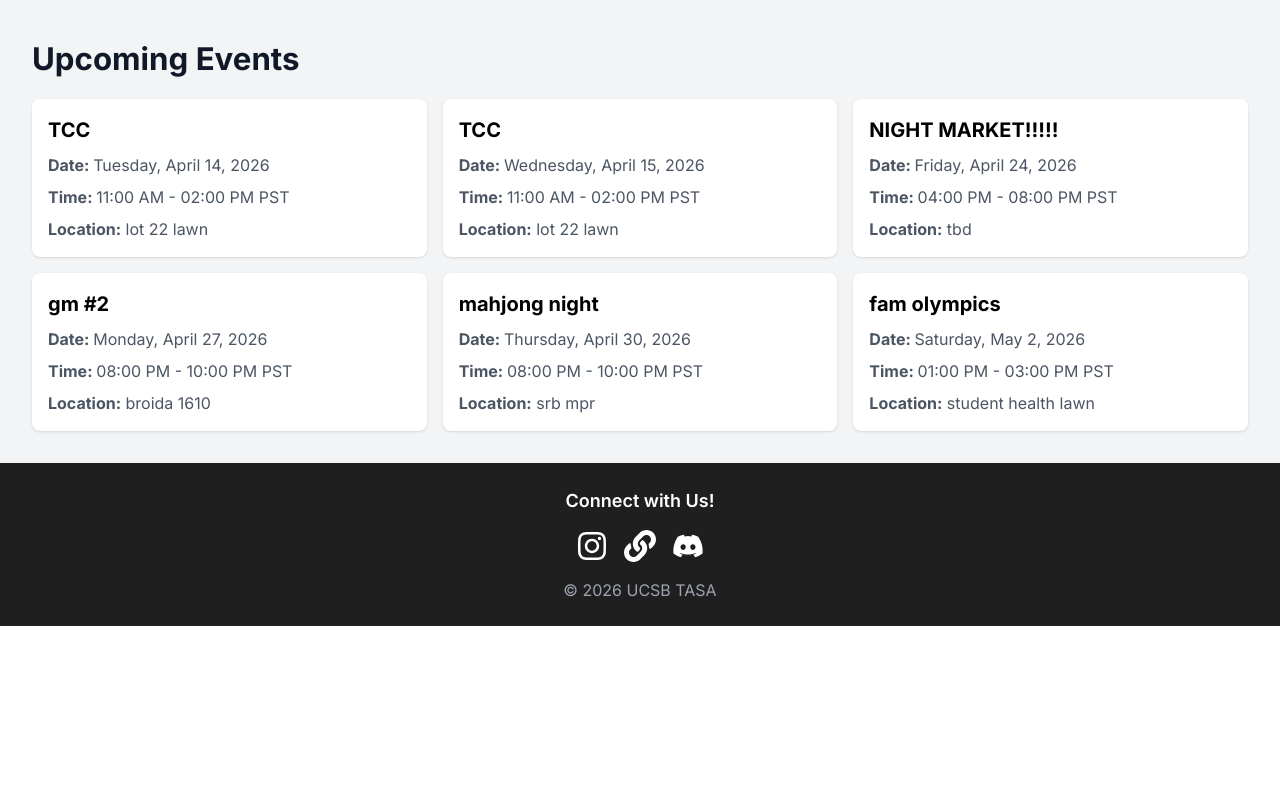
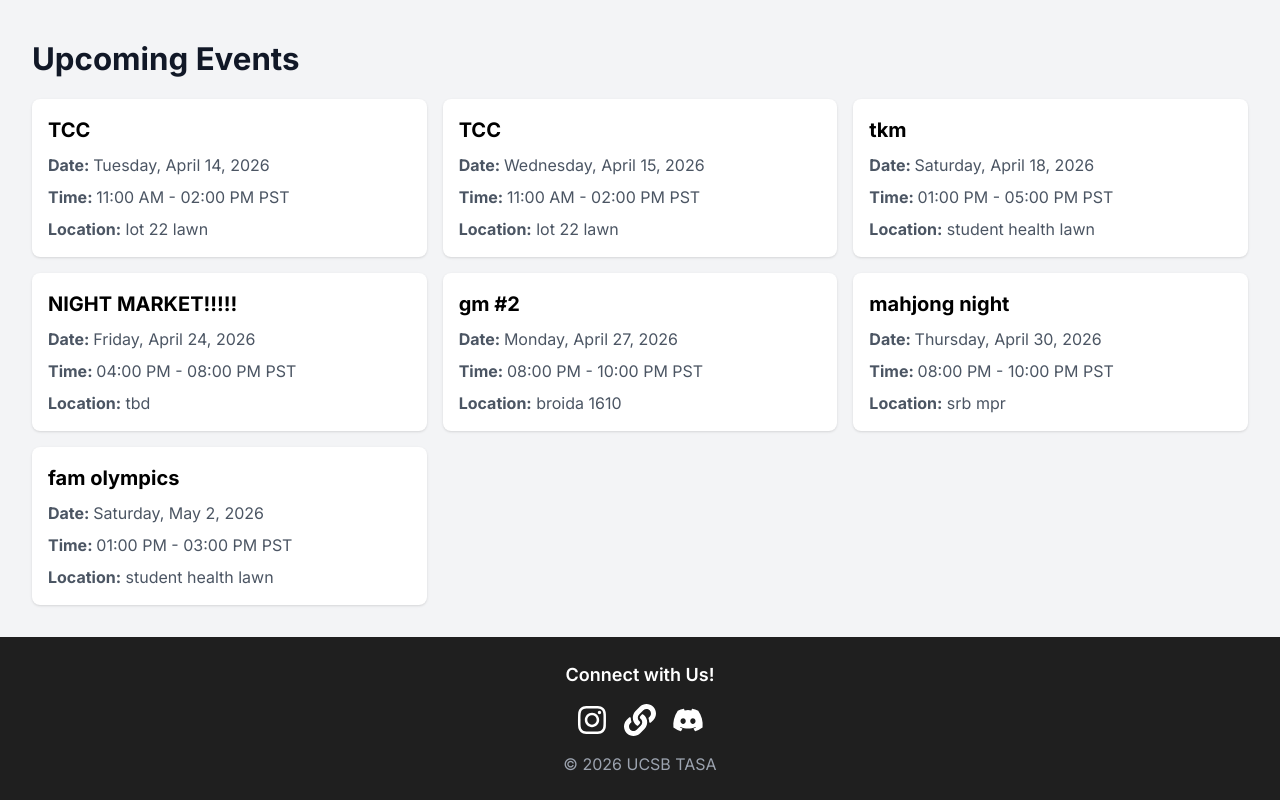
Before and after one commit to UCSBTASA/UCSBTASA.github.io, a Next.js app: page / in a window 1280 px wide. Shown: the part 1417-2217 px from the top of the page. Before the commit the page ends 2043 px from the top, so only its background shows below. Built offline with nearby package versions, Linux system fonts and the light colour scheme.

Commit message:
Update eventData.ts

```diff
--- a/data/eventData.ts
+++ b/data/eventData.ts
@@ -18,6 +18,16 @@ const events =
     "start": "11:00 AM",
     "end": "02:00 PM",
     "location": "lot 22 lawn",
+    "customTime": ""
+  },
+  {
+    "title": "tkm",
+    "day of week": "Saturday",
+    "date": "2026-04-18",
+    "time": "01:00 PM - 05:00 PM",
+    "start": "01:00 PM",
+    "end": "05:00 PM",
+    "location": "student health lawn",
     "customTime": ""
   },
   {
```
